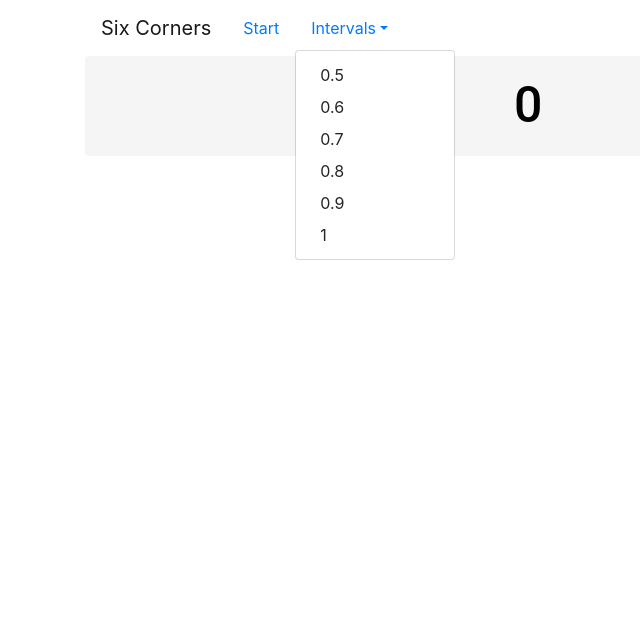
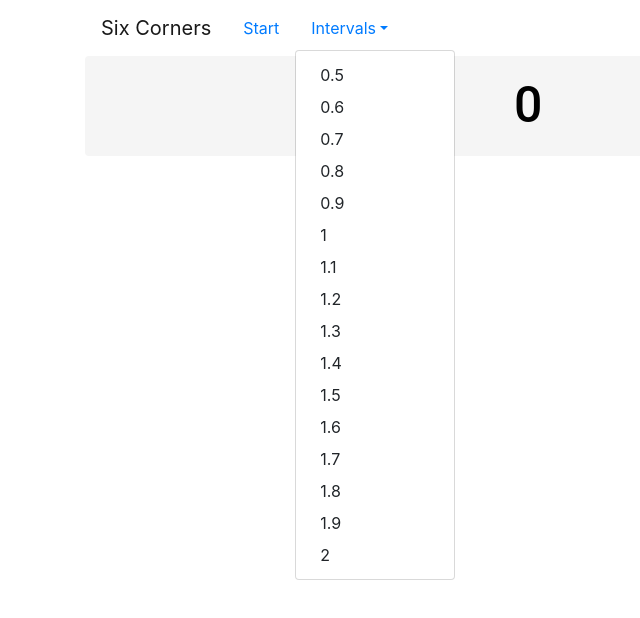
Before and after one commit to fljiang/six-corners, a React (Create React App) app: page / in a window 1280 px wide. Both pictures are taken after a click on the button "Intervals". Shown: the top 618 px of the page, without its empty margins (0-640 px from the left). Built offline with nearby package versions, Linux system fonts and the light colour scheme.

Commit message:
Set intervals

```diff
--- a/src/components/CornerDisplay.js
+++ b/src/components/CornerDisplay.js
@@ -14,7 +14,7 @@ class CornerDisplay extends Component {
 
     render() {
         const {
-            corner,
+            corner
         } = this.props;
 
         return (
--- a/src/components/Navigation.js
+++ b/src/components/Navigation.js
@@ -6,20 +6,17 @@ import {
 } from "react-bootstrap";
 import { connect } from "react-redux";
 import { setCorner } from "../redux/actions";
+import { setInterval } from "../redux/actions";
 
 class Navigation extends Component {
     constructor(props) {
         super(props);
-        this.state = {
-            interval: 3000
-        }
     }
 
     handleStart = () => {
         const {
             interval
-        } = this.state;
-
+        } = this.props;
         const totalTime = 120000;
         const n = Math.floor(totalTime / interval);
 
@@ -36,8 +33,9 @@ class Navigation extends Component {
         }
     }
 
-    handleIntervalChange = (n) => {
-        console.log(n);
+    handleIntervalChange = (interval) => {
+        interval = interval * 1000;
+        this.props.setInterval(interval);
     }
 
     render() {
@@ -46,20 +44,35 @@ class Navigation extends Component {
                 <Navbar.Brand href="#home">Six Corners</Navbar.Brand>
                 <Nav.Link onClick={this.handleStart}>Start</Nav.Link>
                 <NavDropdown title="Intervals">
-                    <NavDropdown.Item onClick={this.handleIntervalChange(0.5)}>0.5</NavDropdown.Item>
-                    <NavDropdown.Item onClick={this.handleIntervalChange(0.6)}>0.6</NavDropdown.Item>
-                    <NavDropdown.Item onClick={this.handleIntervalChange(0.7)}>0.7</NavDropdown.Item>
-                    <NavDropdown.Item onClick={this.handleIntervalChange(0.8)}>0.8</NavDropdown.Item>
-                    <NavDropdown.Item onClick={this.handleIntervalChange(0.9)}>0.9</NavDropdown.Item>
-                    <NavDropdown.Item onClick={this.handleIntervalChange(1)}>1</NavDropdown.Item>
+                    <NavDropdown.Item onClick={() =>this.handleIntervalChange(0.5)}>0.5</NavDropdown.Item>
+                    <NavDropdown.Item onClick={() => this.handleIntervalChange(0.6)}>0.6</NavDropdown.Item>
+                    <NavDropdown.Item onClick={() => this.handleIntervalChange(0.7)}>0.7</NavDropdown.Item>
+                    <NavDropdown.Item onClick={() => this.handleIntervalChange(0.8)}>0.8</NavDropdown.Item>
+                    <NavDropdown.Item onClick={() => this.handleIntervalChange(0.9)}>0.9</NavDropdown.Item>
+                    <NavDropdown.Item onClick={() => this.handleIntervalChange(1)}>1</NavDropdown.Item>
+                    <NavDropdown.Item onClick={() => this.handleIntervalChange(1.1)}>1.1</NavDropdown.Item>
+                    <NavDropdown.Item onClick={() => this.handleIntervalChange(1.2)}>1.2</NavDropdown.Item>
+                    <NavDropdown.Item onClick={() => this.handleIntervalChange(1.3)}>1.3</NavDropdown.Item>
+                    <NavDropdown.Item onClick={() => this.handleIntervalChange(1.4)}>1.4</NavDropdown.Item>
+                    <NavDropdown.Item onClick={() => this.handleIntervalChange(1.5)}>1.5</NavDropdown.Item>
+                    <NavDropdown.Item onClick={() => this.handleIntervalChange(1.6)}>1.6</NavDropdown.Item>
+                    <NavDropdown.Item onClick={() => this.handleIntervalChange(1.7)}>1.7</NavDropdown.Item>
+                    <NavDropdown.Item onClick={() => this.handleIntervalChange(1.8)}>1.8</NavDropdown.Item>
+                    <NavDropdown.Item onClick={() => this.handleIntervalChange(1.9)}>1.9</NavDropdown.Item>
+                    <NavDropdown.Item onClick={() => this.handleIntervalChange(2)}>2</NavDropdown.Item>
                 </NavDropdown>
             </Navbar>
         );
     }
 }
 
+const mapStateToProps = (state) => ({
+    interval: state.interval
+});
+
 const mapDispatchToProps = {
-    setCorner: setCorner
+    setCorner: setCorner,
+    setInterval: setInterval
 };
 
-export default connect(null, mapDispatchToProps)(Navigation);
+export default connect(mapStateToProps, mapDispatchToProps)(Navigation);
--- a/src/redux/actions.js
+++ b/src/redux/actions.js
@@ -4,3 +4,10 @@ export const setCorner = (corner) => {
         corner
     }
 }
+
+export const setInterval = (interval) => {
+    return {
+        type: "SET_INTERVAL",
+        interval
+    }
+}
--- a/src/redux/reducers.js
+++ b/src/redux/reducers.js
@@ -1,5 +1,6 @@
 const initialState = {
     corner: 0,
+    interval: 2000,
     on: true
 }
 
@@ -10,6 +11,11 @@ export default (state = initialState, action) => {
                 ...state,
                 corner: action.corner
             }
+        case "INTERVAL_UPDATED":
+            return {
+                ...state,
+                interval: action.interval
+            }
     default:
           return state;
     }
--- a/src/redux/sagas.js
+++ b/src/redux/sagas.js
@@ -7,8 +7,16 @@ function* setCorner(action) {
     });
 }
 
+function* setInterval(action) {
+    yield put({
+        type: "INTERVAL_UPDATED",
+        interval: action.interval
+    });
+}
+
 function* appWatcher() {
     yield takeLatest("SET_CORNER", setCorner);
+    yield takeLatest("SET_INTERVAL", setInterval);
 }
 
 export default function* rootSaga() {
```
Also changed, not shown: 13 other files (tests, documents, lock files or other folders).
